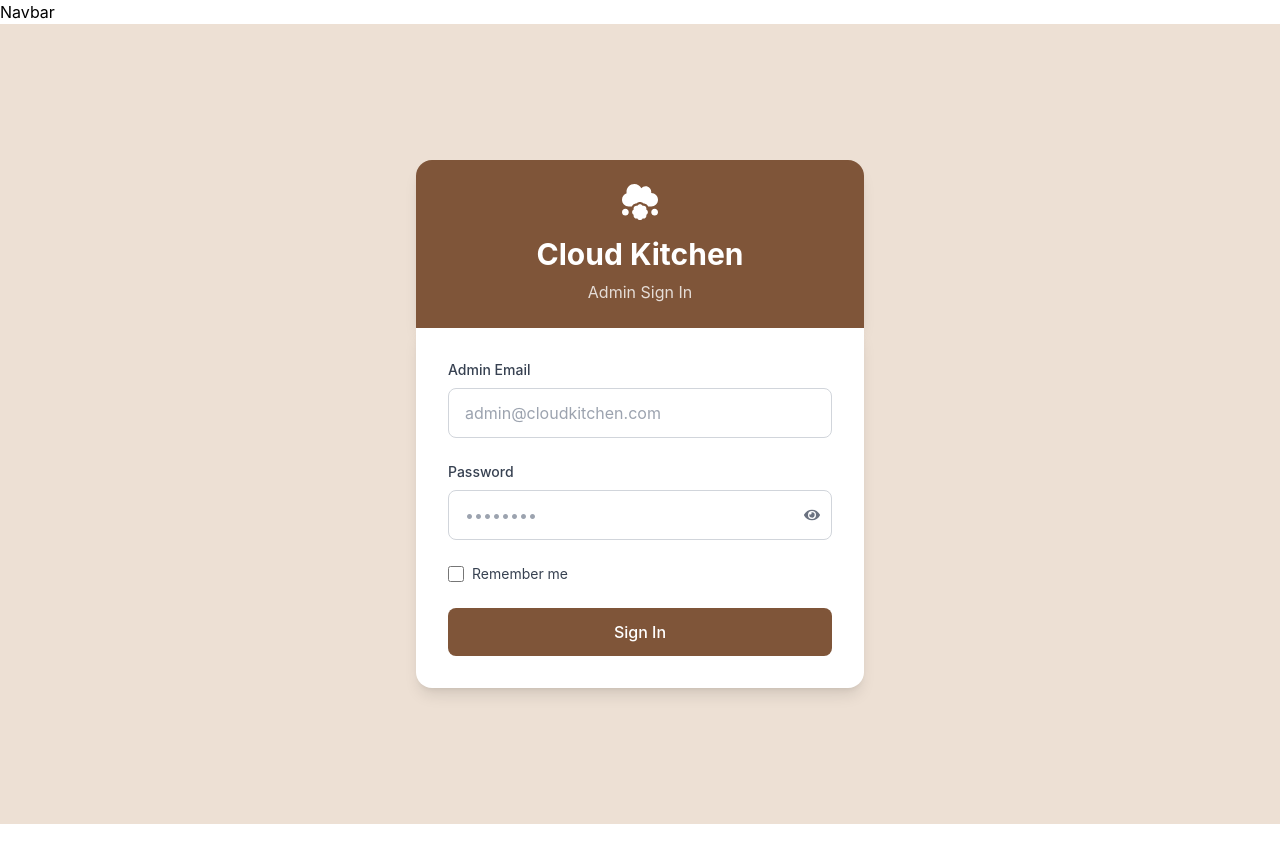
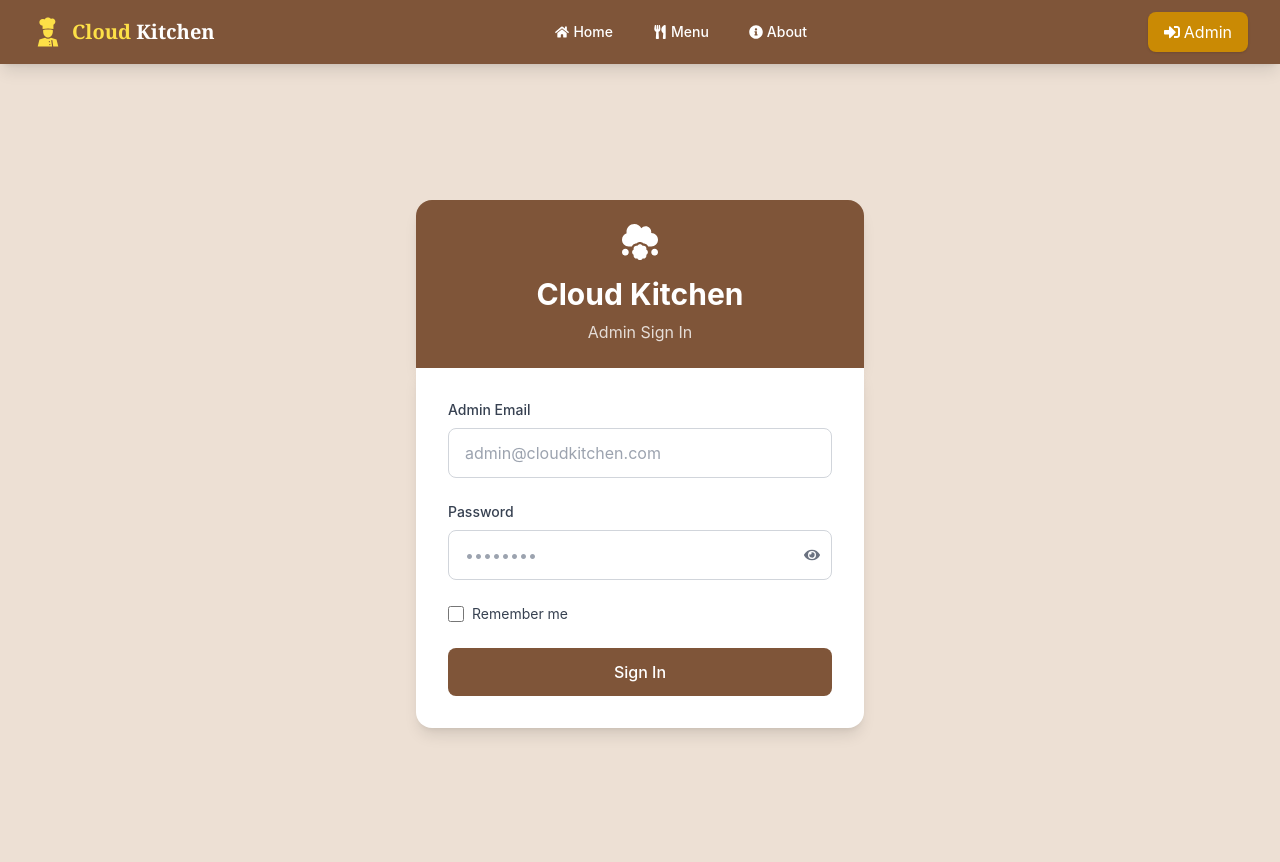
Before and after one commit to p-k-pavan/Cloud-Kitchen, a React (Create React App) app in the folder client/: page /login in a window 1280 px wide. Before the commit the page ends 824 px from the top, so only its background shows below. Built offline with nearby package versions, Linux system fonts and the light colour scheme.

Commit message:
Navbar and Signout

```diff
--- a/client/src/components/Navbar.js
+++ b/client/src/components/Navbar.js
@@ -1,9 +1,185 @@
-import React from 'react'
+import React from 'react';
+import { useSelector, useDispatch } from 'react-redux';
+import { useNavigate } from 'react-router-dom';
+import { FaSignInAlt, FaSignOutAlt, FaHome, FaInfoCircle, FaUtensils, FaTachometerAlt } from 'react-icons/fa';
+import { GiCook } from 'react-icons/gi';
+import { signoutUserFailure, signoutUserStart, signoutUserSuccess } from '../redux/admin/adminSlice';
+import axios from 'axios';
+import {  toast } from 'react-toastify';
+
 
 const Navbar = () => {
+  const { currentAdmin } = useSelector((state) => state.admin);
+
+  const navigate = useNavigate();
+  const dispatch = useDispatch();
+
+
+
+  const handleLogout = async () => {
+    try {
+      dispatch(signoutUserStart());
+
+      const res = await axios.get("http://localhost:5000/api/admin/logout", {
+        withCredentials: true,
+      });
+
+      const data = res.data;
+
+      if (data.success === false) {
+        dispatch(signoutUserFailure(data.message));
+        return;
+      }
+
+      dispatch(signoutUserSuccess(data));
+
+      toast.success('Logout successful! Redirecting...', {
+        position: "top-center",
+        autoClose: 2000,
+        hideProgressBar: false,
+        closeOnClick: true,
+        pauseOnHover: true,
+        draggable: true,
+        progress: undefined,
+      });
+
+      setTimeout(() => navigate('/login'), 1000);
+
+    } catch (error) {
+      dispatch(signoutUserFailure(error.message));
+
+      toast.error('Logout failed. Please try again.', {
+        position: "top-center",
+        autoClose: 2000,
+        hideProgressBar: false,
+        closeOnClick: true,
+        pauseOnHover: true,
+        draggable: true,
+        progress: undefined,
+      });
+    }
+  };
+
+
+
   return (
-    <div>Navbar</div>
-  )
-}
+    <nav className="bg-[#7f5539] text-white shadow-lg sticky top-0 z-50">
+      <div className="max-w-7xl mx-auto px-4 sm:px-6 lg:px-8">
+        <div className="flex justify-between items-center h-16">
 
-export default Navbar
+          <div
+            className="flex items-center space-x-2 cursor-pointer"
+            onClick={() => navigate('/')}
+          >
+            <GiCook className="h-8 w-8 text-yellow-300" />
+            <span className="text-xl font-bold font-serif">
+              <span className="text-yellow-300">Cloud</span> Kitchen
+            </span>
+          </div>
+
+
+          <div className="hidden md:flex flex-1 justify-center">
+            <div className="flex space-x-4">
+              <NavButton
+                icon={<FaHome />}
+                text="Home"
+                onClick={() => navigate('/')}
+              />
+              <NavButton
+                icon={<FaUtensils />}
+                text="Menu"
+                onClick={() => navigate('/menu')}
+              />
+              {currentAdmin && (
+                <NavButton
+                  icon={<FaTachometerAlt />}
+                  text="Dashboard"
+                  onClick={() => navigate('/dashboard')}
+                />
+              )}
+              <NavButton
+                icon={<FaInfoCircle />}
+                text="About"
+                onClick={() => navigate('/about')}
+              />
+
+            </div>
+          </div>
+
+
+          <div className="flex items-center">
+            {currentAdmin ? (
+              <button
+                onClick={handleLogout}
+                className="flex items-center space-x-1 bg-yellow-600 hover:bg-yellow-700 px-4 py-2 rounded-lg transition duration-300 shadow"
+              >
+                <FaSignOutAlt />
+                <span>Logout</span>
+              </button>
+            ) : (
+              <button
+                onClick={() => navigate('/login')}
+                className="flex items-center space-x-1 bg-yellow-600 hover:bg-yellow-700 px-4 py-2 rounded-lg transition duration-300 shadow"
+              >
+                <FaSignInAlt />
+                <span>Admin</span>
+              </button>
+            )}
+          </div>
+        </div>
+
+        <div className="md:hidden pb-2">
+          <div className="grid grid-cols-3 gap-2">
+            <MobileNavButton
+              icon={<FaHome />}
+              text="Home"
+              onClick={() => navigate('/')}
+            />
+            <MobileNavButton
+              icon={<FaUtensils />}
+              text="Menu"
+              onClick={() => navigate('/menu')}
+            />
+            {currentAdmin && (
+              <MobileNavButton
+                icon={<FaTachometerAlt />}
+                text="Dashboard"
+                onClick={() => navigate('/dashboard')}
+              />
+            )}
+            <MobileNavButton
+              icon={<FaInfoCircle />}
+              text="About"
+              onClick={() => navigate('/about')}
+            />
+
+          </div>
+        </div>
+      </div>
+    </nav>
+  );
+};
+
+
+const NavButton = ({ icon, text, onClick }) => (
+  <button
+    onClick={onClick}
+    className="flex items-center space-x-1 text-white hover:text-yellow-300 px-3 py-2 rounded-md text-sm font-medium transition duration-300"
+  >
+    {icon}
+    <span>{text}</span>
+  </button>
+);
+
+
+const MobileNavButton = ({ icon, text, onClick }) => (
+  <button
+    onClick={onClick}
+    className="flex flex-col items-center justify-center p-2 text-white hover:bg-[#6a452e] rounded transition duration-300"
+  >
+    <span className="text-lg">{icon}</span>
+    <span className="text-xs mt-1">{text}</span>
+  </button>
+);
+
+export default Navbar;
--- a/client/src/redux/admin/adminSlice.js
+++ b/client/src/redux/admin/adminSlice.js
@@ -1,4 +1,4 @@
-import { createSlice, current } from "@reduxjs/toolkit";
+import { createSlice} from "@reduxjs/toolkit";
 
 const initialState = {
   currentAdmin: null,
@@ -7,7 +7,7 @@ const initialState = {
 };
 
 const adminSlice = createSlice({
-  name: "Admin",
+  name: "admin",
   initialState,
   reducers: {
     signInstart: (state) => {
@@ -21,7 +21,19 @@ const adminSlice = createSlice({
     signInFailure: (state, action) => {
       state.error = action.payload;
       state.loading = false;
-    }
+    },
+     signoutUserStart: (state) => {
+      state.loading = true;
+    },
+    signoutUserSuccess: (state, action) => {
+      state.currentAdmin  = null;
+      state.loading = false;
+      state.error = null;
+    },
+    signoutUserFailure: (state, action) => {
+      state.error = action.payload;
+      state.loading = false;
+    },
   },
 });
 
@@ -29,6 +41,9 @@ export const {
   signInstart,
   signInSuccess,
   signInFailure,
+  signoutUserStart,
+  signoutUserSuccess,
+  signoutUserFailure
 
 } = adminSlice.actions;
 
```
Also changed, not shown: 2 other files (tests, documents, lock files or other folders).
